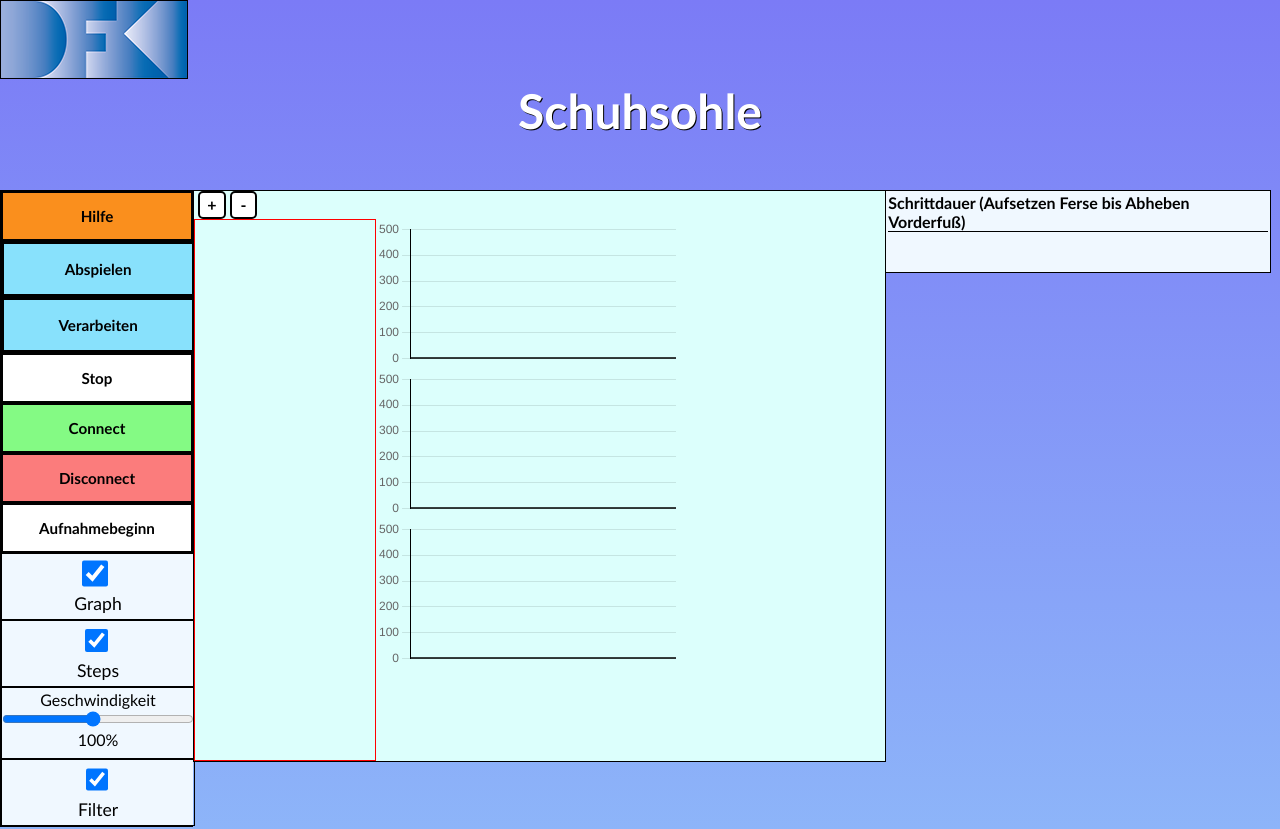
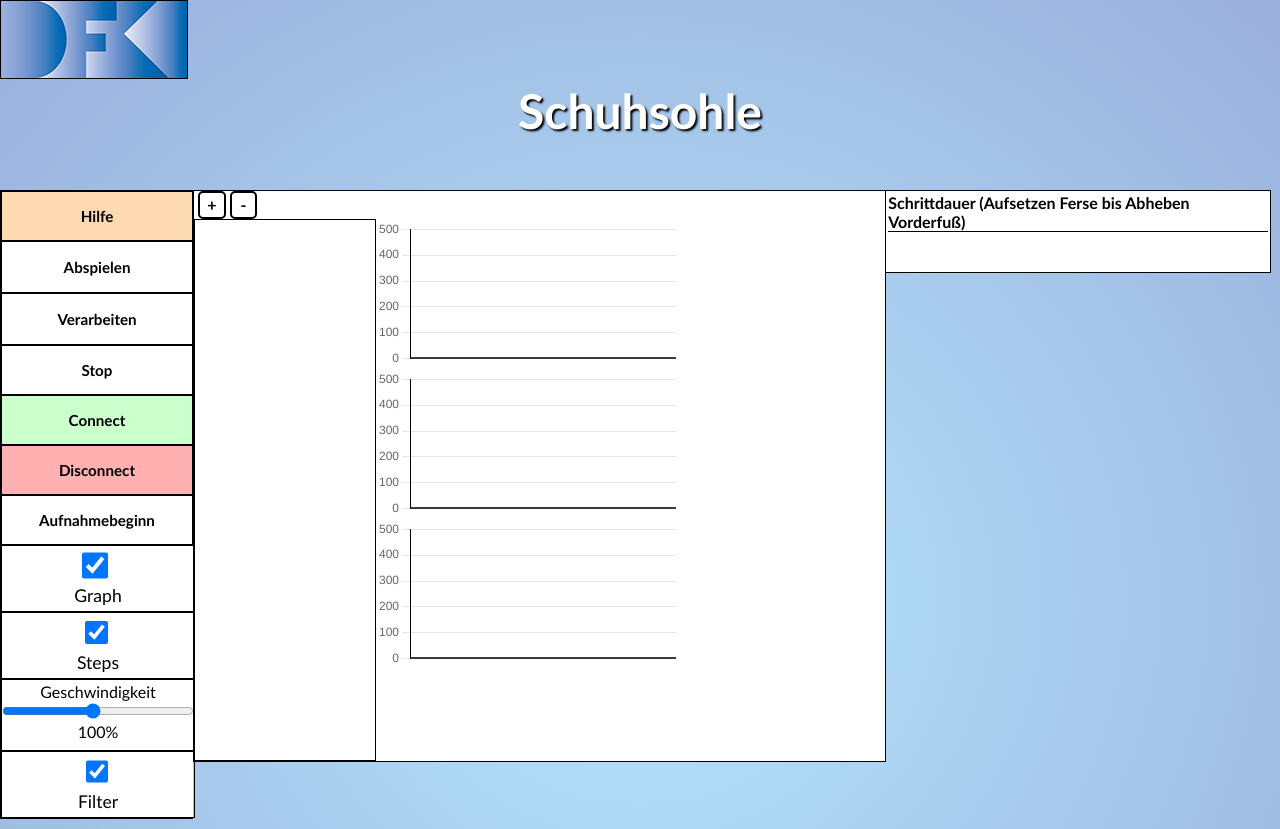
Before and after one commit to AaronS99/SchuhsohleV2, a React (Create React App) app: page / in a window 1280 px wide. Shown: the top 829 px of the page. Built offline with nearby package versions, Linux system fonts and the light colour scheme.

Commit message:
Update index.css

```diff
--- a/src/index.css
+++ b/src/index.css
@@ -10,7 +10,8 @@ body {
     sans-serif;*/
   -webkit-font-smoothing: antialiased;
   -moz-osx-font-smoothing: grayscale;
-  background-image: linear-gradient(rgb(123, 123, 246), rgb(149, 206, 250));
+  /*background-image: linear-gradient(rgb(123, 123, 246), rgb(149, 206, 250));*/
+  background-image: radial-gradient(rgb(181, 230, 254), rgba(154,175,219,242));
 }
 
 a {
@@ -42,7 +43,7 @@ code {
   height: 540px;
   /*height:auto;*/
   flex-wrap: wrap;
-  border: 1px solid red;
+  border: 1px solid rgb(0, 0, 0);
 }
 input {
   display: inline;
@@ -59,7 +60,7 @@ h1 {
   text-align: center;
   font-size: 300%;
   color: white;
-  text-shadow: 1px 1px black;
+  text-shadow: 2px 2px 2px black;
 /*  display: inline-block;
   position: relative;
   left: 25%*/
@@ -88,10 +89,10 @@ p {
   /*border: 1px solid;*/
 }
 #help {
-  background-color: rgb(250, 143, 29);
+  background-color: rgb(254, 218, 179);
 }
 #help:hover {
-  background-color: rgb(216, 149, 34);
+  background-color: rgb(231, 181, 96);
 }
 label {
   background-color: lightblue;
@@ -99,7 +100,7 @@ label {
 }
 Button {
   font-size: 95%;
-  border: 2px solid;
+  border: 1px solid;
   font-weight: bold;
   cursor: pointer;
   width: 100%;
@@ -109,7 +110,7 @@ Button {
   font-family: 'Trebuchet MS', 'Lucida Sans Unicode', 'Lucida Grande', 'Lucida Sans', Arial, sans-serif;
 }
 Button:hover {
-  background-color: rgb(202, 250, 252);
+  background-color: rgb(240, 254, 255);
 }
 input{
   cursor: pointer;
@@ -124,13 +125,13 @@ input[type="file"] {
   color: #b8b8b8;
 }
 .button {
-  width: 98%;
+  width: 99%;
   height: 50px;
   margin-left:0;
   display: inline-block;
   cursor: copy;
-  border: 3px solid;
-  background-color: rgb(136, 225, 252);
+  border: 1px solid;
+  background-color: white;
   font-size:95%;
   font-weight: bold;
   color: black;
@@ -156,6 +157,7 @@ input[type="range"] {
   margin-left: 4px;
   margin-right: 0px;
   background-color: white;
+  border:2px solid;
 }
 #kleiner {
   cursor: zoom-out;
@@ -166,13 +168,14 @@ input[type="range"] {
   font-size: 100%;
   margin-left: 0px;
   background-color: white;
+  border: 2px solid;
 }
 input[type="checkbox"] {
   height: 50%;
   width: 55%;
 }
 #grap {
-  background-color: aliceblue;
+  background-color: white;
   text-align: center;
   font-size: 110%;
   border: 0px;
@@ -181,7 +184,7 @@ input[type="checkbox"] {
   border: 0px;
 }
 #stepL {
-  background-color: aliceblue;
+  background-color: white;
   text-align: center;
   font-size: 110%;
   border: 0px;
@@ -196,13 +199,13 @@ input[type="checkbox"] {
 }
 #anzeige {
   width: 54%;
-  background-color:rgb(220, 255, 252);
+  background-color:white;
   border:1px solid;
 }
 #controls {
   /*height: 500px;*/
   width: 15%;
-  background-color: aliceblue;
+  background-color: white;
   border: 1px solid;
   border-right: 0px;
 }
@@ -211,7 +214,7 @@ input[type="checkbox"] {
   /*height: 300px;*/
   border: 1px solid;
   border-left: 0px;
-  background-color: aliceblue;
+  background-color: white;
 }
 .mitte {
   margin: auto;
@@ -273,7 +276,7 @@ input[type="checkbox"] {
   display: none;
 }
 #FiltL {
-  background-color: aliceblue;
+  background-color: white;
   text-align: center;
   font-size: 110%;
   border: 0px;
@@ -283,7 +286,7 @@ input[type="checkbox"] {
 }
 
 .forms {
-  background-color: aliceblue;
+  background-color: white;
   border: 0px;
 }
 input[type="number"]{
@@ -311,14 +314,14 @@ input[type="number"]{
   margin-left: 5%;
 }
 #CONNECT {
-  background-color: rgb(132, 250, 132);
+  background-color: rgb(203, 255, 203);
 }
 #disc {
-  background-color: rgb(251, 124, 124);
+  background-color: rgb(255, 177, 177);
 }
 #CONNECT:hover {
-  background-color: rgb(113, 251, 113);
+  background-color: rgb(195, 255, 195);
 }
 #disc:hover {
-  background-color: rgb(254, 113, 113);
+  background-color: rgb(255, 169, 169);
 }
```
